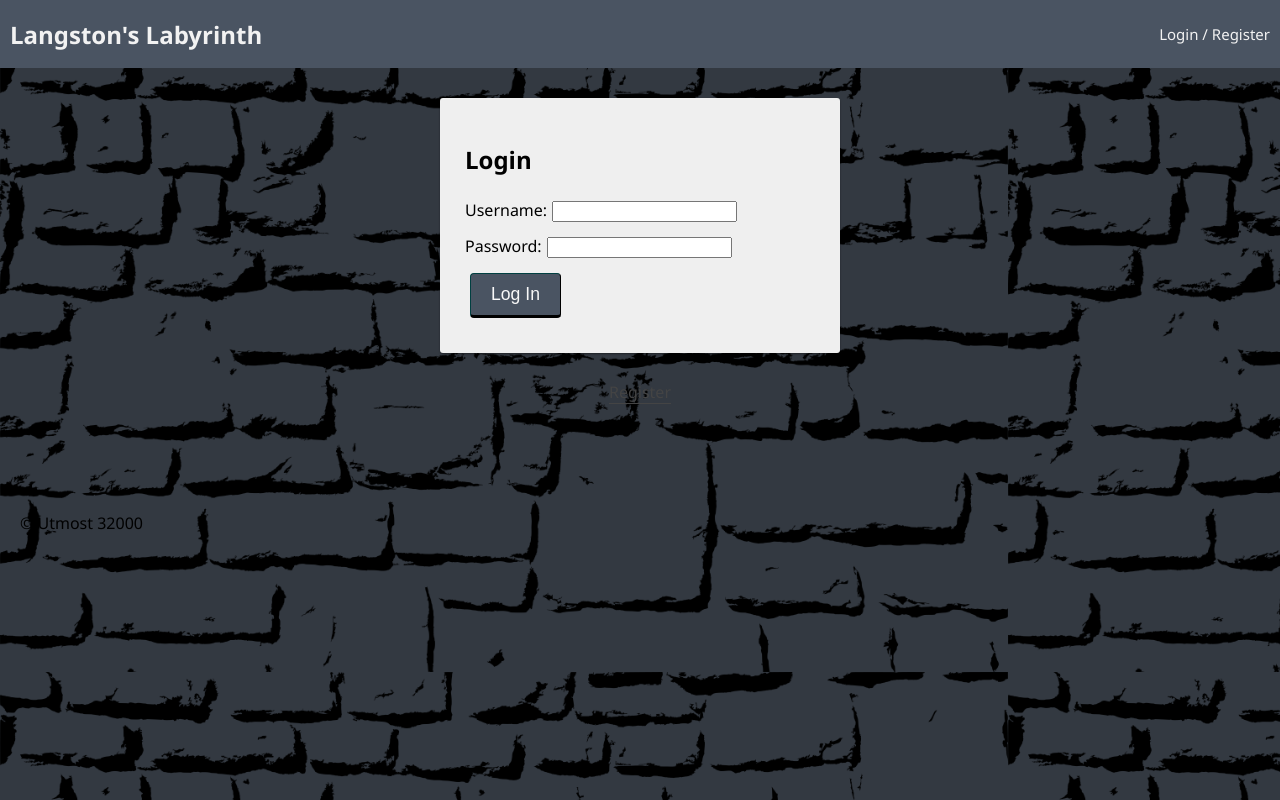
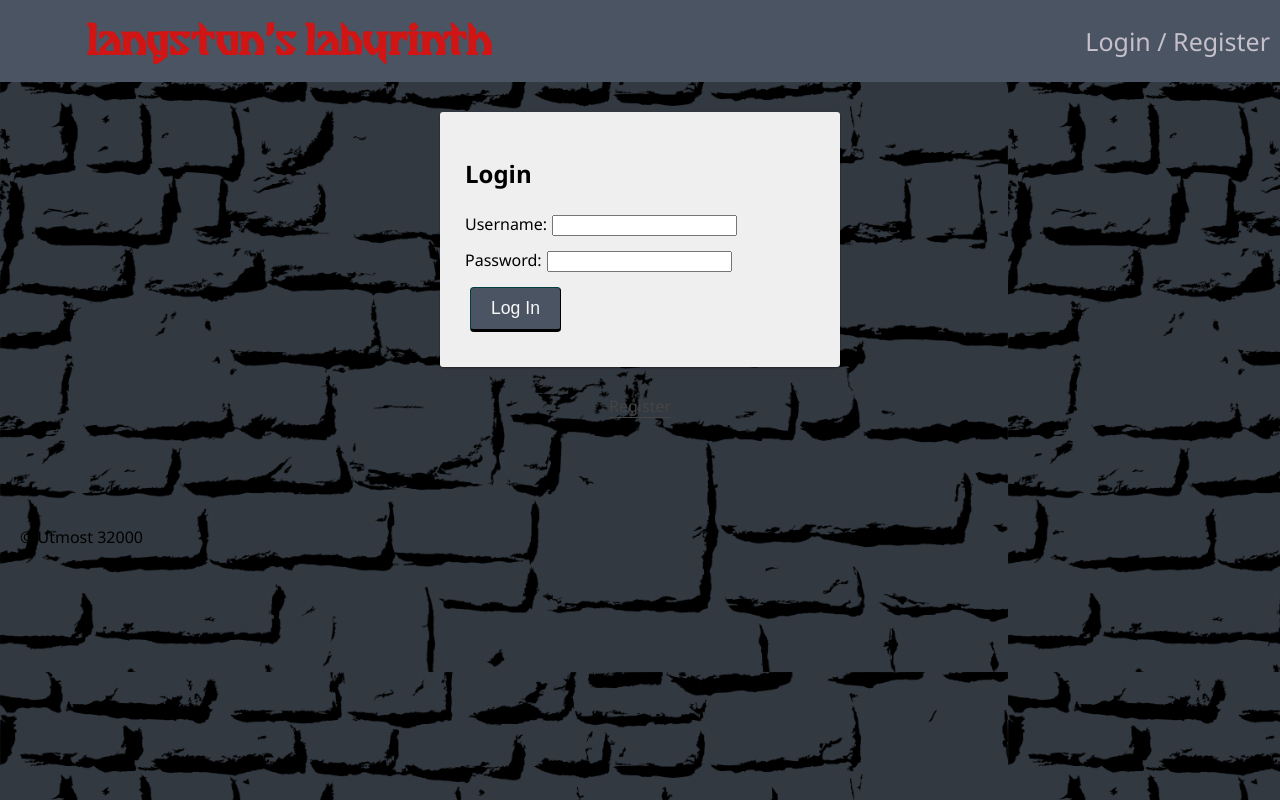
Before and after one commit to Astronatural/Langstons_Labyrinth, a React (Create React App) app: page /#/user in a window 1280 px wide. Built offline with nearby package versions, Linux system fonts and the light colour scheme; no server answers.

Commit message:
font added +styles

```diff
--- a/junkyard.js
+++ b/junkyard.js
@@ -1,3 +1,9 @@
+@font-face {
+    font - family: fireBreath;
+    src: url(../../../../ public / BreatheFireIi - 2z9W.ttf);  /*public/BreatheFireIi-2z9W.ttf*/
+}
+
+
 const playerMove = (grid, partyPos, e) => {
     console.log('in player move');
     const gridSize = grid.length;
--- a/src/components/GameBoard/GameBoard.css
+++ b/src/components/GameBoard/GameBoard.css
@@ -1,13 +1,13 @@
 #boss {
     display: absolute;
-    top: 3em;
-    left: .5em;
+    top: 2em;
+    right: 1.4em;
 }
 
 #player {
     display: absolute;
-    top: .5em;
-    left: 3em;
+    left: 2em;
+    bottom: 1.5em;
 }
 
 
@@ -114,6 +114,14 @@ img {
     z-index: 2;
 }
 
+.arrowKeys {
+    display: flex;
+    flex-direction: row;
+    align-content: space-around;
+
+
+}
+
 
 .zero {
             transform: rotate(0deg)
--- a/src/components/GameBoard/GameBoard.jsx
+++ b/src/components/GameBoard/GameBoard.jsx
@@ -116,7 +116,7 @@ function GameBoard() {
                 <h1>Turn #: {info.turn}</h1>
                 <div className="playerBox" >
                     <img className="token" src={Player} alt="blue shield" />
-                    <div>
+                    <div className='arrowKeys'>
                         <button onClick={() => playerMove(grid, 'left')}>left</button>
                         <button onClick={() => playerMove(grid, 'up')}>up</button>
                         <button onClick={() => playerMove(grid, 'right')}>right</button>
@@ -125,7 +125,7 @@ function GameBoard() {
                 </div>
                 <div className="bossBox"> {/*  onClick={bossMove()}*/}
                     <img className="token" src={Boss} alt="red skull" />
-                    <div>
+                    <div className='arrowKeys'>
                         <button onClick={() => bossMove(grid, 'left')}>left</button>
                         <button onClick={() => bossMove(grid, 'up')}>up</button>
                         <button onClick={() => bossMove(grid, 'right')}>right</button>
@@ -144,8 +144,8 @@ function GameBoard() {
                                     <p className="tileTitle">{tile.id}</p>
                                     <img className={tile.tile_orientation} src={tile.shape_url} />
                                     { /* NOTE: If both are 'undefined' itll match. Maybe not possible, but noted */}
-                                    { tile.tile_pos === info.party_pos && <img className="token" src={Player} />}
-                                    { tile.tile_pos === info.boss_pos && <img className="token" src={Boss} />}
+                                    { tile.tile_pos === info.party_pos && <img className="token" id="player" src={Player} />}
+                                    { tile.tile_pos === info.boss_pos && <img className="token" id="boss" src={Boss} />}
                                 </div>
                             );
                         })}
--- a/src/components/LandingPage/LandingPage.css
+++ b/src/components/LandingPage/LandingPage.css
@@ -81,6 +81,11 @@ Grid
 
 
 /*------------------------------------------------------------------------------------*/
+@font-face {
+  font-family: fireBreath;
+  src: url('../font/BreatheFireIi-2z9W.ttf');
+}
+
 .splash {
   display: block;
   margin-left: auto;
@@ -101,11 +106,16 @@ Grid
 
 
 #wlcm {
+  font-family: fireBreath;
+  text-shadow: 3px 3px red;
+  letter-spacing: 5px;
   color:#a3391e;
-  font-size: 45px;
+  font-size: 80px;
   display: flex;
   justify-content: center;
   align-items: center;
+  background-color: rgb(150, 144, 135, .15);
+  border-radius: 15px;
 }
 
 body {
--- a/src/components/Nav/Nav.css
+++ b/src/components/Nav/Nav.css
@@ -1,3 +1,8 @@
+@font-face {
+  font-family: fireBreath;
+  src: url('../font/BreatheFireIi-2z9W.ttf');
+}
+
 .nav {
   /* flex box layout */
   display: flex;
@@ -14,21 +19,23 @@
 }
 
 .nav-title {
-  font-size: 24px;
+  font-family: fireBreath;
+  letter-spacing: 2px;
+  font-size: 44px;
   font-weight: 700;
-  color: #f2f2f2;
-  padding-left: 10px;
+  color: #d11414;
+  padding-left: 2em;
   margin: 0;
 }
 
 .navLink {
   display: inline-block;
-  color: #f2f2f2;
+  color:rgb(197, 192, 202);
   background-color: #4a5462;
   text-align: center;
   padding: 24px 10px;
   text-decoration: none;
-  font-size: 15px;
+  font-size: 25px;
 
   /* these last two make the logout button in
   the nav bar look like another link */
--- a/src/components/Nav/Nav.jsx
+++ b/src/components/Nav/Nav.jsx
@@ -3,6 +3,7 @@ import { Link } from 'react-router-dom';
 import LogOutButton from '../LogOutButton/LogOutButton';
 import './Nav.css';
 import {useSelector} from 'react-redux';
+
 
 function Nav() {
   const user = useSelector((store) => store.user);
--- a/src/components/UserPage/UserPage.css
+++ b/src/components/UserPage/UserPage.css
@@ -31,4 +31,6 @@ table.cinereousTable tfoot td {
 .container{
   background-color: rgb(111, 106, 116);
   margin: 3em;
+  font-family: "Trebuchet MS", Helvetica, sans-serif;
+    border-radius: 3px;
 }
```
Also changed, not shown: src/components/font/BreatheFireIi-2z9W.ttf (added).
